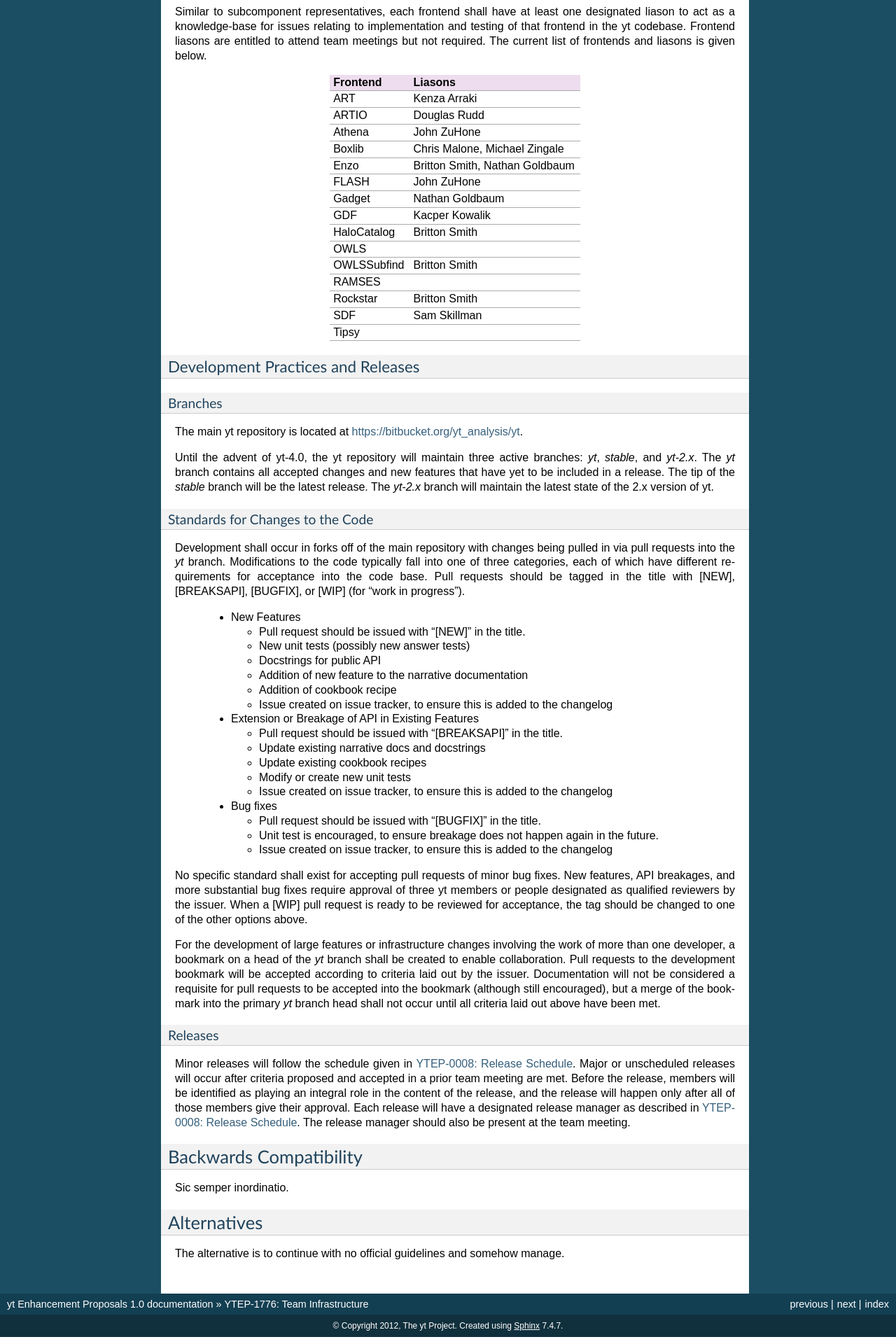
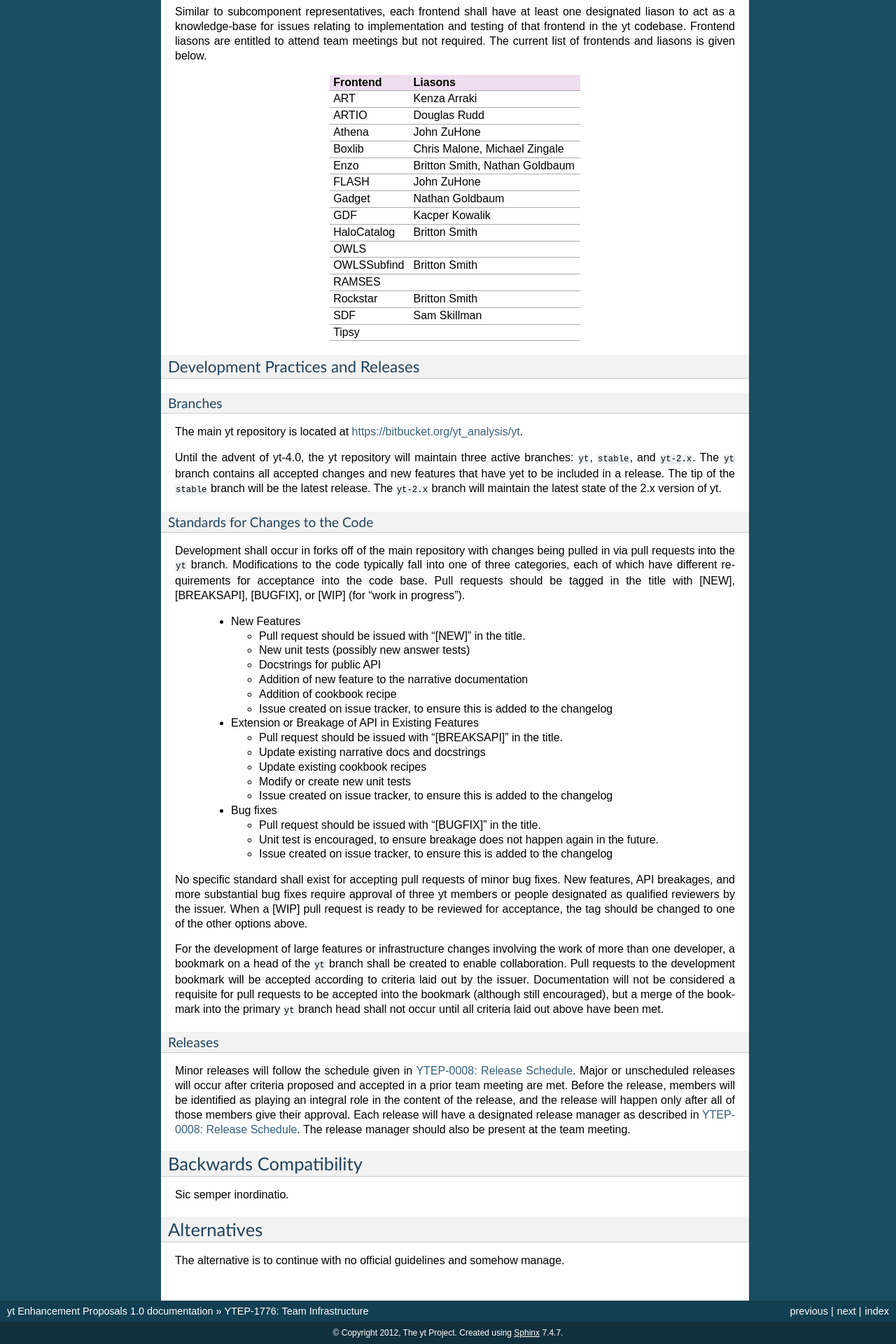
Before and after one commit to yt-project/ytep, a Sphinx documentation site: the page built from source/YTEPs/YTEP-1776.rst, in a window 1280 px wide. Shown: the part 1730-3650 px from the top of the page at 70% size. Built offline with Sphinx 7.4.7, drawn with Linux system fonts in a browser that asks for light colours; formulas are drawn with MathJax 3.

```diff
--- a/source/YTEPs/YTEP-1776.rst
+++ b/source/YTEPs/YTEP-1776.rst
@@ -137,16 +137,16 @@ Branches
 The main yt repository is located at https://bitbucket.org/yt_analysis/yt.
 
 Until the advent of yt-4.0, the yt repository will maintain three active
-branches: *yt*, *stable*, and *yt-2.x*.  The *yt* branch contains all accepted
-changes and new features that have yet to be included in a release.  The tip of
-the *stable* branch will be the latest release.  The *yt-2.x* branch will
-maintain the latest state of the 2.x version of yt.
+branches: ``yt``, ``stable``, and ``yt-2.x``.  The ``yt`` branch contains all
+accepted changes and new features that have yet to be included in a release.
+The tip of the ``stable`` branch will be the latest release.  The ``yt-2.x``
+branch will maintain the latest state of the 2.x version of yt.
 
 Standards for Changes to the Code
 +++++++++++++++++++++++++++++++++
 
 Development shall occur in forks off of the main repository with changes being
-pulled in via pull requests into the *yt* branch.  Modifications to the code
+pulled in via pull requests into the ``yt`` branch.  Modifications to the code
 typically fall into one of three categories, each of which have different
 requirements for acceptance into the code base.  Pull requests should be tagged
 in the title with [NEW], [BREAKSAPI], [BUGFIX], or [WIP] (for "work in
@@ -183,12 +183,12 @@ When a [WIP] pull request is ready to be reviewed for acceptance, the tag should
 be changed to one of the other options above.
 
 For the development of large features or infrastructure changes involving the
-work of more than one developer, a bookmark on a head of the *yt* branch shall
+work of more than one developer, a bookmark on a head of the ``yt`` branch shall
 be created to enable collaboration.  Pull requests to the development bookmark
 will be accepted according to criteria laid out by the issuer.  Documentation
 will not be considered a requisite for pull requests to be accepted into the
 bookmark (although still encouraged), but a merge of the bookmark into the
-primary *yt* branch head shall not occur until all criteria laid out above have
+primary ``yt`` branch head shall not occur until all criteria laid out above have
 been met.
 
 .. _releases:
```
